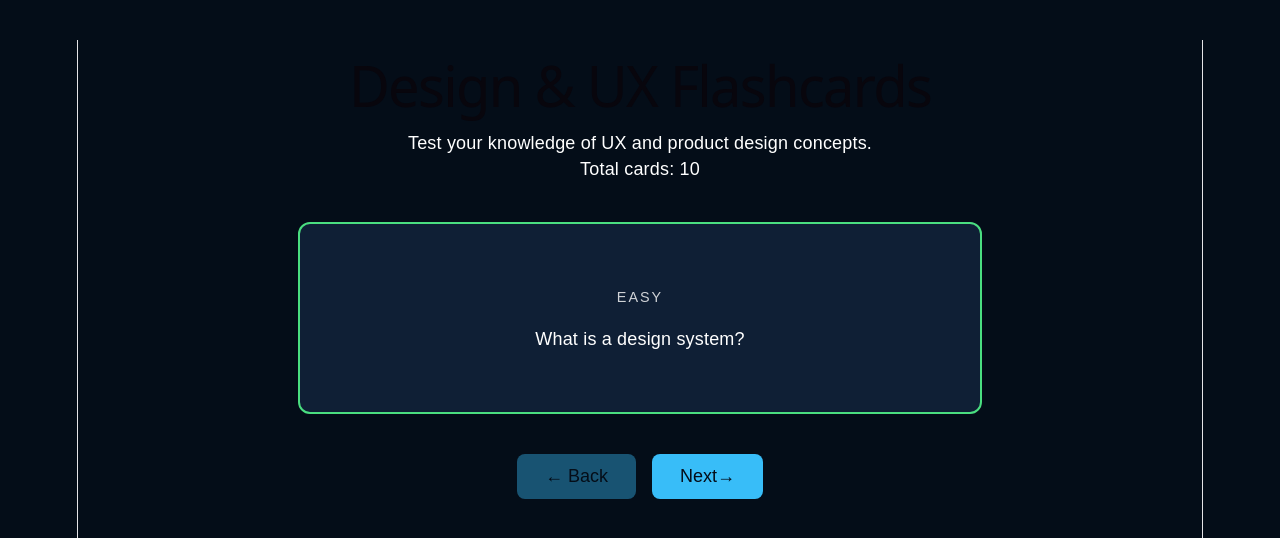
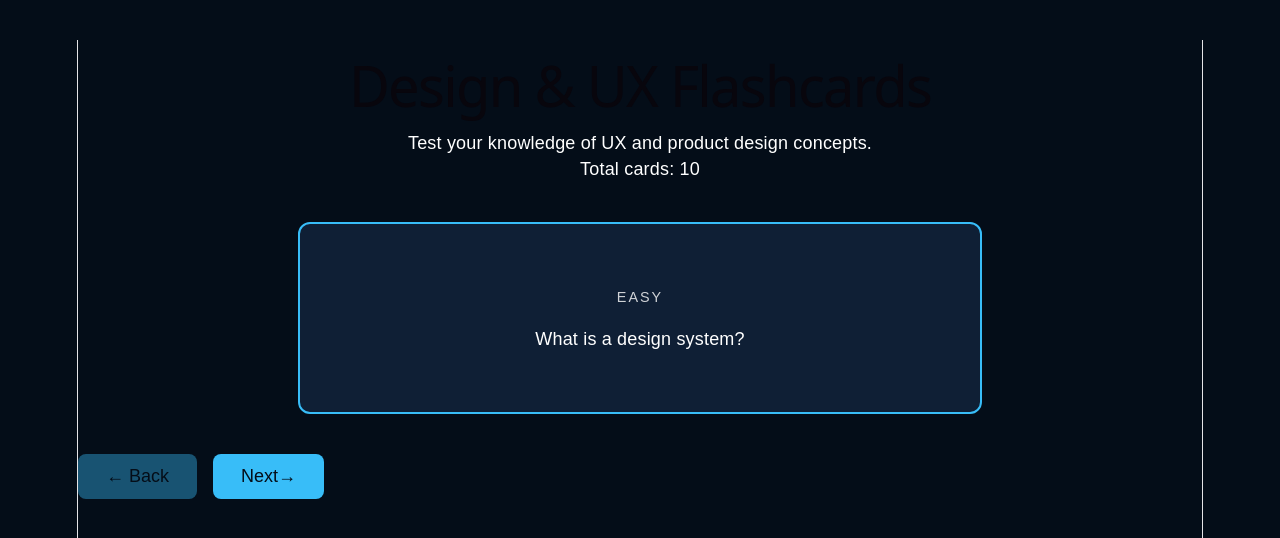
Before and after one commit to kennythedesigner/design_flashcards, a React (Vite) app: page / in a window 1280 px wide. Shown: the top 538 px of the page. Built offline with nearby package versions, Linux system fonts and the light colour scheme.

Commit message:
add sequential navigation with disabled states

```diff
--- a/src/App.css
+++ b/src/App.css
@@ -41,17 +41,4 @@ button:disabled {
 .buttons {
   display: flex;
   gap: 16px;
-  justify-content: center;
-}
-
-.Easy {
-  border-color: #4ade80;
-}
-
-.Medium {
-  border-color: #facc15;
-}
-
-.Hard {
-  border-color: #e76767;
-}
+  justif
```
Also changed, not shown: 1 other file (tests, documents, lock files or other folders).
